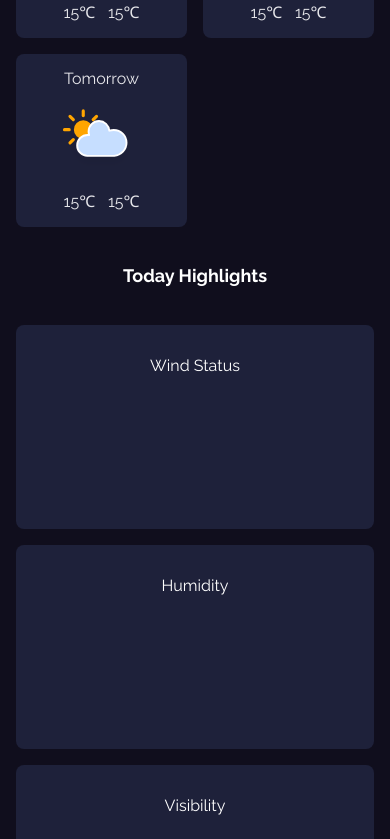
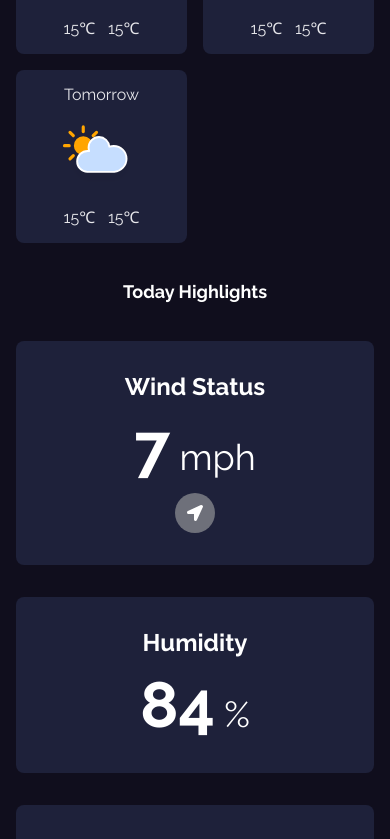
Before and after one commit to billybenntt/portfolio-project-4-weather-app, a React (Vite) app: page / in a window 390 px wide. Shown: the part 1156-1995 px from the top of the page. Built offline with nearby package versions, Linux system fonts and the light colour scheme.

Commit message:
worked css

```diff
--- a/src/App.jsx
+++ b/src/App.jsx
@@ -1,5 +1,6 @@
 import Icon from './components/Icon.jsx'
 import { FaLocationArrow } from 'react-icons/fa'
+import { FaCrosshairs } from 'react-icons/fa'
 import { GiPositionMarker } from 'react-icons/gi'
 
 function App () {
@@ -15,7 +16,7 @@ function App () {
               <p>Search for places</p>
             </div>
             <div className="location__header-btn-rounded">
-              <FaLocationArrow/>
+              <FaCrosshairs/>
             </div>
           </div>
           <div className="location__status">
@@ -149,27 +150,42 @@ function App () {
 
             <div className="highlights-item">
               <div className="highlights-item__center">
-                <p className="highlights-item__center-title">Wind Status</p>
-                <p className="highlights-item__center-value"></p>
+                <p className="highlights-item-title">Wind Status</p>
+                <p className="highlights-item-value">
+                  <span>7</span> mph
+                </p>
+                <div className="highlights-item-status">
+                  <div className="location__header-btn-rounded">
+                    <FaLocationArrow/>
+                  </div>
+                </div>
               </div>
             </div>
+
+
             <div className="highlights-item">
               <div className="highlights-item__center">
-                <p className="highlights-item__center-title">Humidity</p>
-                <p className="highlights-item__center-value"></p>
+                <p className="highlights-item-title">Humidity</p>
+                <p className="highlights-item-value">
+                  <span>84</span> %
+                </p>
               </div>
             </div>
 
             <div className="highlights-item">
               <div className="highlights-item__center">
-                <p className="highlights-item__center-title">Visibility</p>
-                <p className="highlights-item__center-value"></p>
+                <p className="highlights-item-title">Visibility</p>
+                <p className="highlights-item-value">
+                  <span>6,4</span> Miles
+                </p>
               </div>
             </div>
             <div className="highlights-item">
               <div className="highlights-item__center">
-                <p className="highlights-item__center-title">Air Pressure</p>
-                <p className="highlights-item__center-value"></p>
+                <p className="highlights-item-title">Air Pressure</p>
+                <p className="highlights-item-value">
+                  <span>998</span> mb
+                </p>
               </div>
             </div>
           </div>
--- a/src/styles/output.css
+++ b/src/styles/output.css
@@ -456,11 +456,23 @@ h1, h2, h3, h4, h5, h6, p {
   background-color: #100E1D;
 }
 
+.highlights {
+  background-color: #100E1D;
+  color: #FFFFFF;
+}
+
 .forecast__center {
   display: grid;
-  grid-template-columns: repeat(auto-fit, minmax(150px, 1fr));
   gap: 1rem;
   padding: 1rem;
+  margin-top: 1rem;
+  grid-template-columns: repeat(auto-fit, minmax(150px, 1fr));
+}
+
+.highlights__center {
+  display: grid;
+  padding: 1rem;
+  gap: 1rem;
 }
 
 .forecast-item {
@@ -493,11 +505,6 @@ h1, h2, h3, h4, h5, h6, p {
   display: flex;
 }
 
-.highlights {
-  background-color: #100E1D;
-  color: #FFFFFF;
-}
-
 .section__title {
   font-size: 1.125rem;
   line-height: 2.063rem;
@@ -506,23 +513,34 @@ h1, h2, h3, h4, h5, h6, p {
   text-align: center;
 }
 
-.highlights__center {
-  padding: 1rem;
-  display: grid;
-  grid-template-columns: repeat(auto-fit, minmax(300px, 1fr));
-  column-gap: 1rem;
-}
-
 .highlights-item {
   border-radius: 8px;
   text-align: center;
-  height: 204px;
   background-color: #1E213A;
   margin-top: 1rem;
 }
 
 .highlights-item__center {
   padding: 2rem 1rem;
+  display: flex;
+  flex-direction: column;
+  justify-content: center;
+  align-items: center;
+  gap: 0.5rem;
+}
+
+.highlights-item-title {
+  font-size: 24px;
+  margin-bottom: 0.2rem;
+  font-weight: bold;
+}
+
+.highlights-item-value {
+  font-size: 36px;
+}
+.highlights-item-value span {
+  font-weight: bolder;
+  font-size: 64px;
 }
 
 @media screen and (min-width: 768px) {
@@ -555,33 +573,35 @@ h1, h2, h3, h4, h5, h6, p {
     margin-left: 1rem;
   }
   .forecast__center {
-    max-width: 900px;
-    grid-template-columns: repeat(auto-fit, minmax(180px, 1fr));
+    max-width: 768px;
   }
   .highlights__center {
-    max-width: 900px;
-    grid-template-columns: repeat(auto-fit, minmax(180px, 1fr));
+    max-width: 768px;
+    display: grid;
+    column-gap: 2rem;
+    grid-template-columns: repeat(auto-fit, minmax(300px, 1fr));
+  }
+}
+@media screen and (min-width: 1200px) {
+  .forecast__center {
+    max-width: 992px;
+  }
+  .highlights__center {
+    max-width: 992px;
+    column-gap: 2rem;
+    grid-template-columns: repeat(auto-fit, minmax(400px, 1fr));
   }
 }
 @media screen and (min-width: 1440px) {
-  .highlights {
-    padding: 5rem;
-  }
   .main-center {
     grid-template-columns: 450px 1fr;
-    grid-template-rows: 350px 1fr;
-  }
-  .forecast {
-    padding: 5rem;
   }
   .forecast__center {
-    max-width: 1000px;
-    grid-template-columns: repeat(auto-fit, minmax(150px, 1fr));
+    max-width: 1300px;
   }
   .highlights__center {
-    max-width: 1000px;
-    gap: 1.5rem;
-    grid-template-columns: repeat(auto-fit, minmax(400px, 1fr));
+    max-width: 1300px;
+    grid-template-columns: repeat(auto-fit, minmax(500px, 1fr));
   }
 }
 body {
--- a/src/styles/scss/_layout.scss
+++ b/src/styles/scss/_layout.scss
@@ -125,12 +125,28 @@
   background-color: $accent-dark-600;
 }
 
+.highlights {
+  background-color: $accent-dark-600;
+  color: $accent-light-100;
+}
+
 .forecast__center {
   display: grid;
-  grid-template-columns: repeat(auto-fit, minmax(150px, 1fr));
   gap: 1rem;
   padding: 1rem;
+  margin-top: 1rem;
+
+  grid-template-columns: repeat(auto-fit, minmax(150px, 1fr));
+
 }
+
+
+.highlights__center {
+  display: grid;
+  padding: 1rem;
+  gap: 1rem;
+}
+
 
 .forecast-item {
   background-color: $accent-dark-400;
@@ -163,10 +179,6 @@
   @include d-flex;
 }
 
-.highlights {
-  background-color: $accent-dark-600;
-  color: $accent-light-100;
-}
 
 .section__title {
   @include text-lg;
@@ -174,24 +186,44 @@
   text-align: center;
 }
 
-.highlights__center {
-  padding: 1rem;
-  display: grid;
-  grid-template-columns: repeat(auto-fit, minmax(300px, 1fr));
-  column-gap: 1rem;
-}
-
 .highlights-item {
   border-radius: $rounded-md;
   text-align: center;
-  height: 204px;
   background-color: $accent-dark-400;
   margin-top: 1rem;
+
 }
 
 .highlights-item__center {
   padding: 2rem 1rem;
+  display: flex;
+  flex-direction: column;
+  justify-content: center;
+  align-items: center;
+  gap: 0.5rem;
 }
+
+
+.highlights-item-title {
+  font-size: 24px;
+  margin-bottom: 0.2rem;
+  font-weight: bold;
+}
+
+.highlights-item-value {
+  font-size: 36px;
+
+  span {
+    font-weight: bolder;
+    font-size: 64px;
+  }
+
+}
+
+.highlights-item-status {
+
+}
+
 
 @media screen and (min-width: map-get($breakpoints, "md")) {
   .main-center {
@@ -209,6 +241,7 @@
       background-attachment: scroll;
     }
   }
+
 
   .forecast {
     padding: 3rem;
@@ -229,38 +262,54 @@
   }
 
   .forecast__center {
-    max-width: 900px;
-    grid-template-columns: repeat(auto-fit, minmax(180px, 1fr));
+    max-width: 768px;
+
+
   }
 
   .highlights__center {
-    max-width: 900px;
-    grid-template-columns: repeat(auto-fit, minmax(180px, 1fr));
+    max-width: 768px;
+    display: grid;
+    column-gap: 2rem;
+    grid-template-columns: repeat(auto-fit, minmax(300px, 1fr));
   }
 }
 
+
 @media screen and (min-width: map-get($breakpoints, "lg")) {
-  .highlights {
-    padding: 5rem;
-  }
 
-  .main-center {
-    grid-template-columns: 450px 1fr;
-    grid-template-rows: 350px 1fr;
-  }
-
-  .forecast {
-    padding: 5rem;
-  }
 
   .forecast__center {
-    max-width: 1000px;
-    grid-template-columns: repeat(auto-fit, minmax(150px, 1fr));
+    max-width: 992px;
+
   }
 
   .highlights__center {
-    max-width: 1000px;
-    gap: 1.5rem;
+    max-width: 992px;
+column-gap: 2rem;
     grid-template-columns: repeat(auto-fit, minmax(400px, 1fr));
   }
+
 }
+
+
+@media screen and (min-width: map-get($breakpoints, "xl")) {
+  .main-center {
+    grid-template-columns: 450px 1fr;
+  }
+
+
+  .forecast__center {
+    max-width: 1300px;
+
+  }
+
+
+  .highlights__center {
+    max-width: 1300px;
+
+    grid-template-columns: repeat(auto-fit, minmax(500px, 1fr));
+
+  }
+
+}
--- a/src/styles/scss/_variables.scss
+++ b/src/styles/scss/_variables.scss
@@ -48,5 +48,6 @@ $line-height: (
 $breakpoints: (
         "sm": 375px,
         "md": 768px,
-        "lg": 1440px,
+        "lg": 1200px,
+        "xl": 1440px,
 );
```
